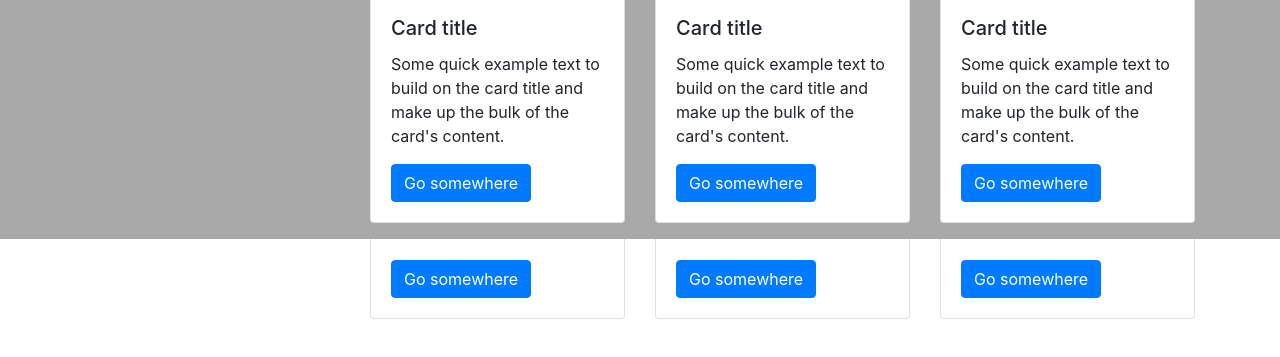
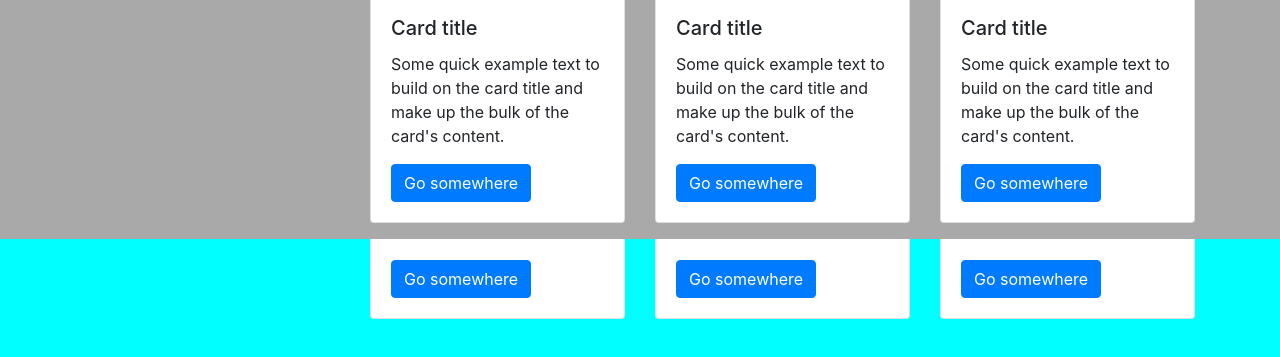
Before and after one commit to mikeh74/meganav, a website: page index.html in a window 1280 px wide. Both pictures are taken after a click on the link "Regular Container". Shown: the part 211-568 px from the top of the page. Drawn offline with nearby package versions, Linux system fonts and the light colour scheme.

Commit message:
Code changes

```diff
--- a/index.js
+++ b/index.js
@@ -1,9 +1,41 @@
 
-document.querySelectorAll('.mn-trigger').forEach(function(trigger) {
-    trigger.addEventListener('click', function(event) {
+// query selector all using data attribute data-mn-target
+document.querySelectorAll('[data-mn-target]').forEach(trigger => {
+
+    // loop through all trigger elements
+    trigger.addEventListener('click', function (event) {
+
         event.preventDefault();
+        // get the target id from the data attribute
         let targetId = trigger.getAttribute('data-mn-target');
-        var target = document.querySelector(targetId);
-        target.classList.toggle('mn-open');
+
+        // this is the element that we are selecting
+        let target = document.querySelector(targetId);
+
+        // wrapped in animation frame which might be overkill but intended
+        // to ensure that all repaints happen in the same frame
+        requestAnimationFrame(() => {
+            if (target.classList.contains('mn-open')) {
+                target.classList.remove('mn-open');
+            } else {
+                // close any other open menus before we open the current one
+                closeMenu();
+                target.classList.add('mn-open');
+                document.body.classList.add('active');
+            }
+        });
     });
 });
+
+function closeMenu() {
+    document.querySelectorAll('.mn-wrapper').forEach(target => {
+        target.classList.remove('mn-open');
+    });
+    document.body.classList.remove('active');
+};
+
+document.addEventListener('click', function (event) {
+    if (!event.target.closest('.mn-wrapper') && !event.target.closest('.mn-trigger')) {
+        closeMenu();
+    }
+});
--- a/style.css
+++ b/style.css
@@ -34,3 +34,7 @@ ul.mn-content {
     padding: 0;
     margin: 0;
 }
+
+body.active {
+    background-color: aqua;
+}
```
